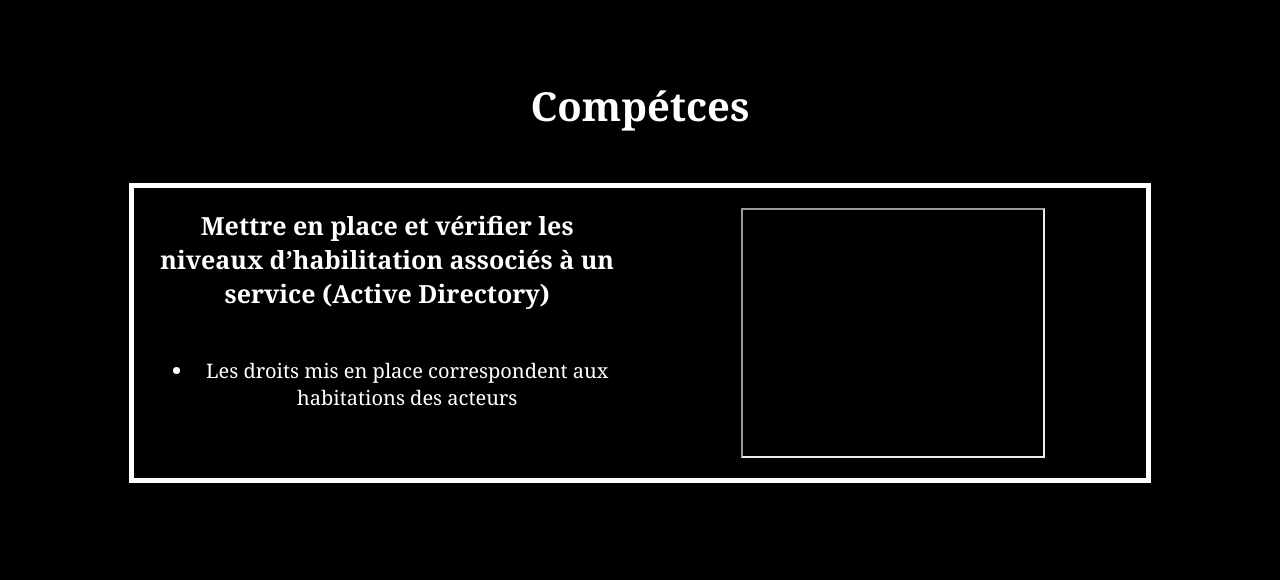
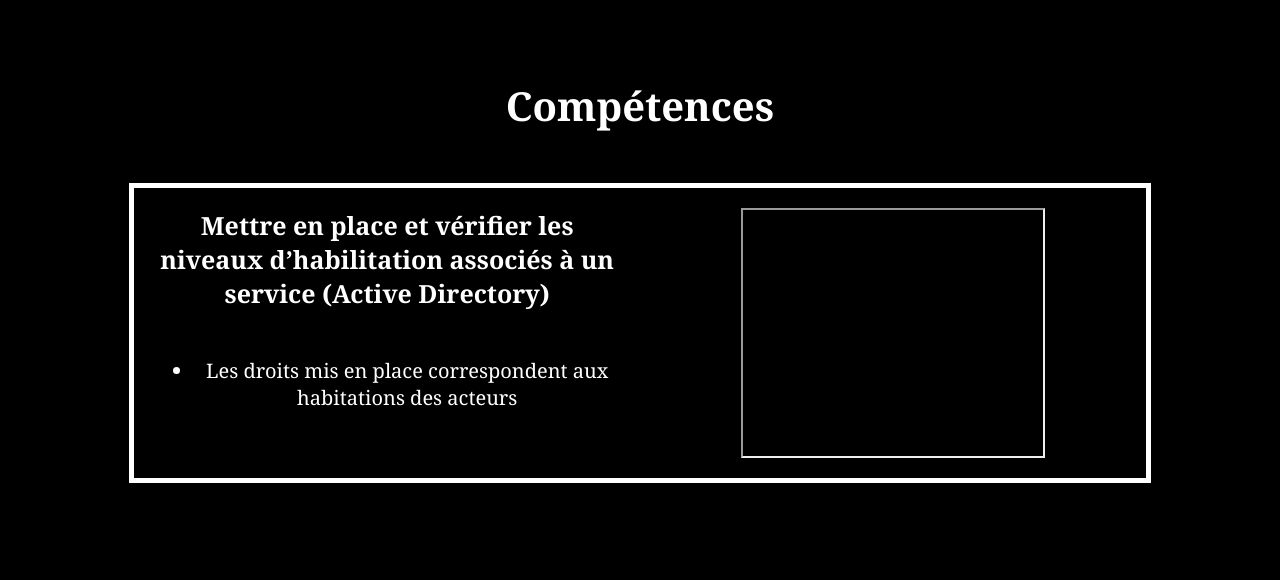
Before and after one commit to tibaaault/PortFolio, a plain HTML site: page compétence.html in a window 1280 px wide. Shown: the part 144-724 px from the top of the page. Drawn offline with Linux system fonts and the light colour scheme.

Commit message:
Update compétence.html

```diff
--- a/compétence.html
+++ b/compétence.html
@@ -24,7 +24,7 @@
         </div>
       </div>
     </header>
-    <h1><b>Compétces</b></h1>
+    <h1><b>Compétences</b></h1>
     <!-- Cadre Active Directory Mettre en place et vérifier les niveaux d’habilitation associés à un service -->
     <div class="cadre80">
       <div class="cadre50Gauche" id="texteCadre">
```
